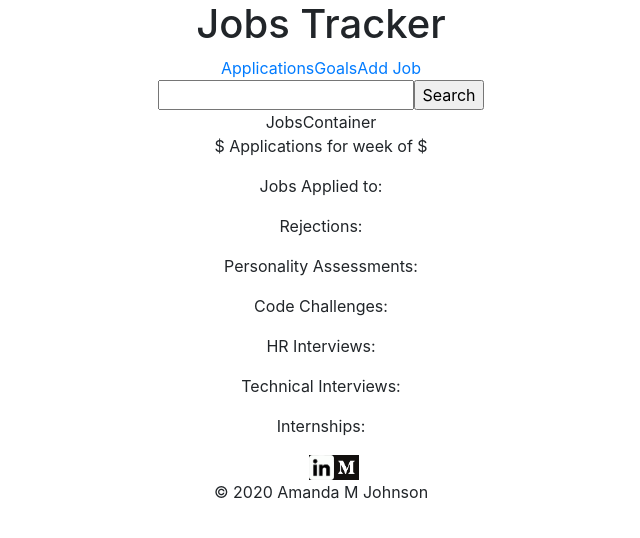
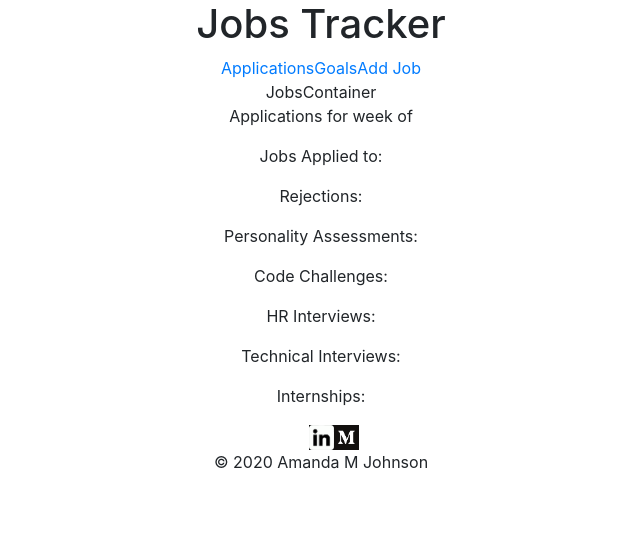
Before and after one commit to amandena/jobs-tracker, a React (Create React App) app in the folder client/: page /goals in a window 1280 px wide. Shown: the top 538 px of the page, without its empty margins (319-959 px from the left). Built offline with nearby package versions, Linux system fonts and the light colour scheme.

Commit message:
moved Search component into Applications component

```diff
--- a/client/src/App.js
+++ b/client/src/App.js
@@ -3,13 +3,11 @@ import React from 'react'
 import JobsContainer from './containers/JobsContainer'
 import Header from './components/Header'
 import Footer from './components/Footer'
-import Search from './components/Search'
 
 function App() {
   return (
     <div className='App'>
       <Header/>
-      <Search/>
       <JobsContainer/>
       <Footer/>
     </div>
--- a/client/src/components/Applications.js
+++ b/client/src/components/Applications.js
@@ -1,10 +1,12 @@
 import React from 'react'
 import Job from './Job'
+import Search from './Search'
 
 const Applications = () => {
   return(
     <div>
       Applications
+      <Search/>
       <Job/>
     </div>
   )
--- a/client/src/components/GoalsTracker.js
+++ b/client/src/components/GoalsTracker.js
@@ -3,7 +3,7 @@ import React from 'react'
 const GoalsTracker = () => {
   return(
     <div>
-      <p>${} Applications for week of ${}</p>
+      <p>{} Applications for week of {}</p>
 
       <p>Jobs Applied to: </p>
       <p>Rejections: </p>
```
